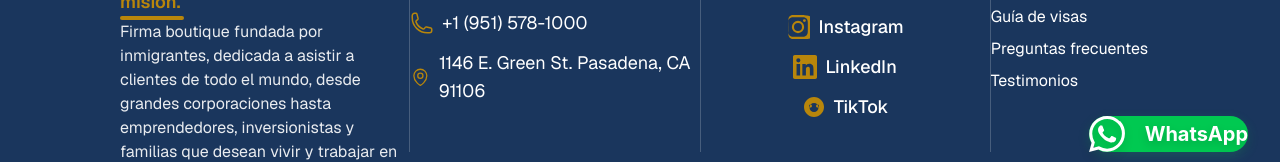
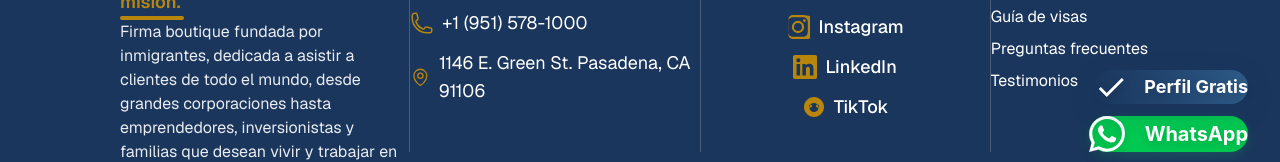
Before and after one commit to ColomboandHurd/PageColomboHurd, a Next.js app: page /equipo in a window 1280 px wide. Shown: the part 616-778 px from the top of the page. Built offline with nearby package versions, Linux system fonts and the light colour scheme.

Commit message:
paginacolombo0.9.5

```diff
--- a/src/app/layout.tsx
+++ b/src/app/layout.tsx
@@ -2,7 +2,7 @@ import type { Metadata } from "next";
 import { Geist, Geist_Mono } from "next/font/google";
 import "./globals.css";
 import Navbar from "../components/Navbar";
-import WhatsAppFloatingButton from "../components/WhatsAppFloatingButton";
+import FloatingButtons from "../components/FloatingButtons";
 
 const geistSans = Geist({
   variable: "--font-geist-sans",
@@ -35,7 +35,7 @@ export default function RootLayout({
       >
         <Navbar />
         {children}
-        <WhatsAppFloatingButton />
+        <FloatingButtons />
       </body>
     </html>
   );
--- /dev/null
+++ b/src/components/ConsultaFloatingButton.tsx
@@ -0,0 +1,39 @@
+"use client";
+
+import React from 'react';
+
+export default function ConsultaFloatingButton() {
+  return (
+    <a
+      href="/consulta"
+      className="fixed bottom-20 right-8 z-50 bg-gradient-to-r from-[#1a365d] to-[#2d5a87] hover:from-[#2d5a87] hover:to-[#1a365d] text-white px-8 py-6 rounded-full shadow-xl hover:shadow-2xl transition-all duration-300 transform hover:scale-105 flex items-center gap-4 group"
+      style={{
+        boxShadow: '0 8px 25px rgba(26, 54, 93, 0.25)'
+      }}
+      aria-label="Solicitar perfil gratis"
+    >
+      {/* Icono de checkmark/formulario */}
+      <svg
+        width="34"
+        height="34"
+        fill="currentColor"
+        viewBox="0 0 24 24"
+        className="drop-shadow-lg group-hover:scale-110 transition-transform duration-300"
+      >
+        <path d="M9 16.17L4.83 12l-1.42 1.41L9 19 21 7l-1.41-1.41z"/>
+      </svg>
+
+      {/* Texto Perfil Gratis */}
+      <span className="font-bold text-lg drop-shadow-lg group-hover:text-[#FFD700] transition-colors duration-300">Perfil Gratis</span>
+
+      {/* Efecto de brillo dorado sutil */}
+      <div className="absolute inset-0 rounded-full bg-gradient-to-r from-[#FFD700]/0 via-[#FFD700]/10 to-[#FFD700]/0 opacity-0 group-hover:opacity-100 transition-opacity duration-500" />
+
+      {/* Tooltip */}
+      <div className="absolute right-full mr-3 top-1/2 transform -translate-y-1/2 bg-gray-900 text-white text-sm px-3 py-2 rounded-lg opacity-0 group-hover:opacity-100 transition-opacity duration-300 whitespace-nowrap pointer-events-none">
+        ¡Solicita tu perfil gratuito!
+        <div className="absolute left-full top-1/2 transform -translate-y-1/2 border-4 border-transparent border-l-gray-900" />
+      </div>
+    </a>
+  );
+}
--- /dev/null
+++ b/src/components/FloatingButtons.tsx
@@ -0,0 +1,20 @@
+"use client";
+
+import React from 'react';
+import { usePathname } from 'next/navigation';
+import WhatsAppFloatingButton from './WhatsAppFloatingButton';
+import ConsultaFloatingButton from './ConsultaFloatingButton';
+
+export default function FloatingButtons() {
+  const pathname = usePathname();
+
+  // Mostrar el botón de consulta en todas las páginas excepto en la página de inicio
+  const showConsultaButton = pathname !== '/';
+
+  return (
+    <>
+      <WhatsAppFloatingButton />
+      {showConsultaButton && <ConsultaFloatingButton />}
+    </>
+  );
+}
```
